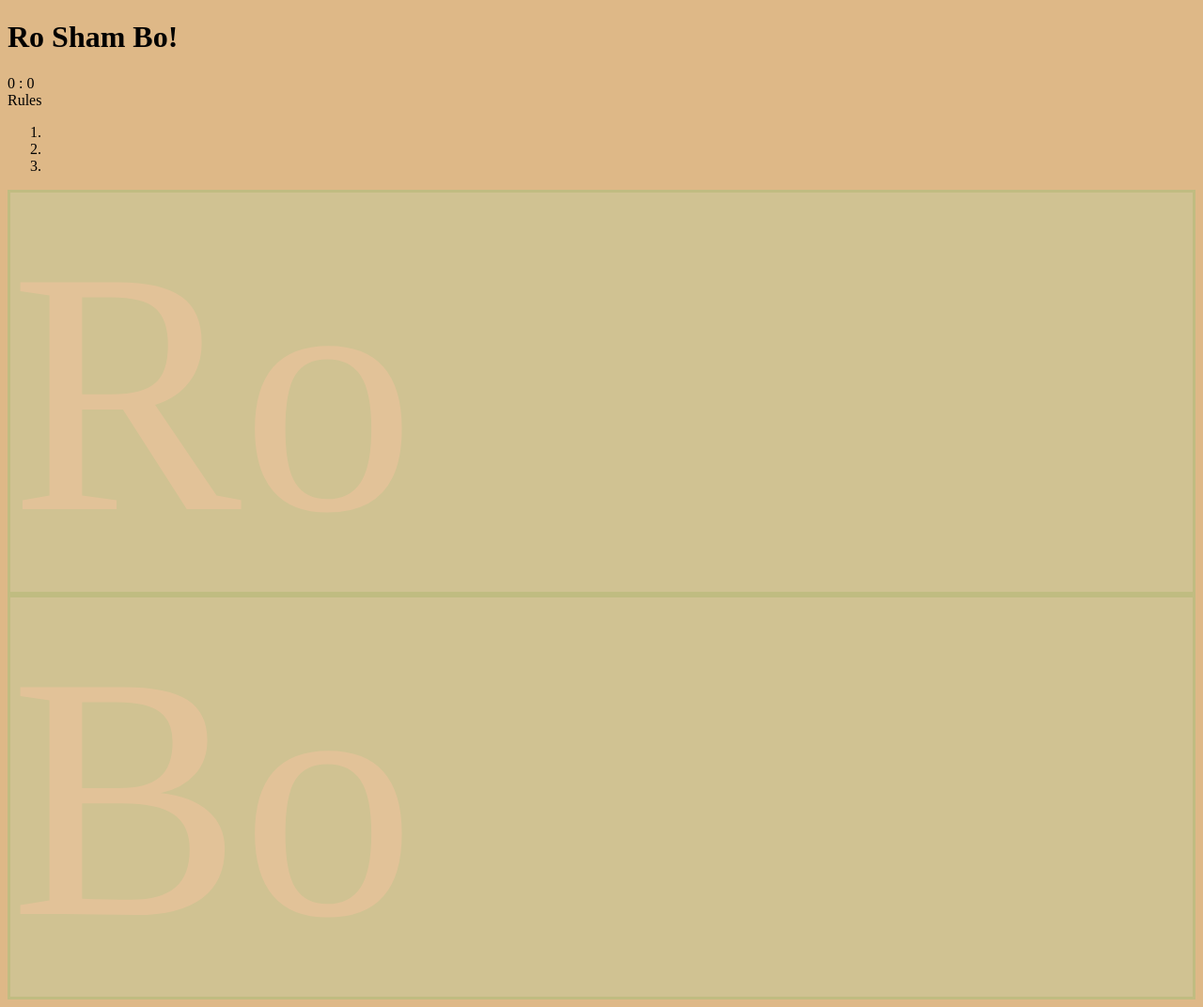
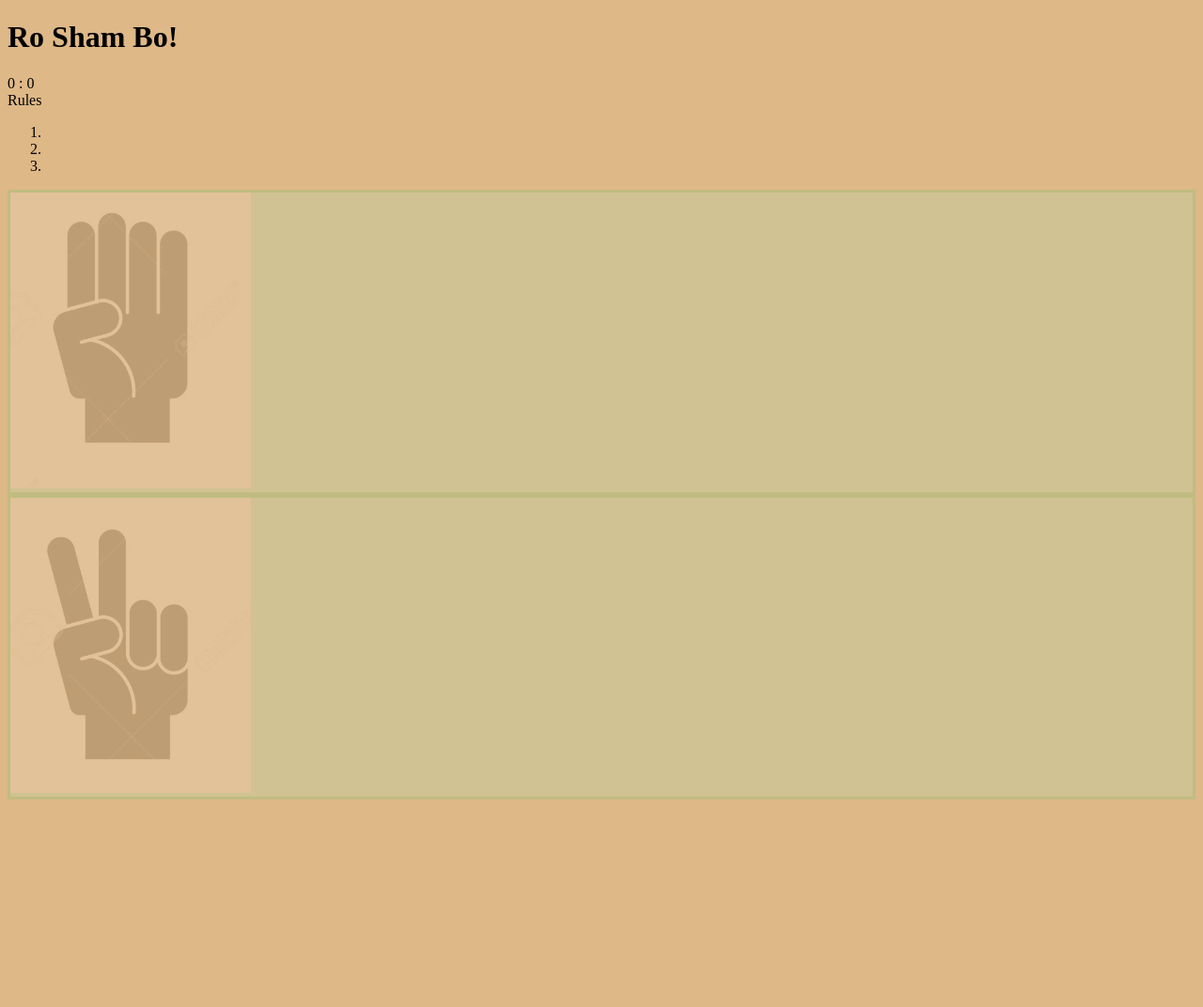
Before and after one commit to MosesSupposes/Jan-Ken-Pon, a website: page src/index.html in a window 1280 px wide. Shown: the whole page at 94% size. After the commit the page ends 859 px from the top, so only its background shows below. Drawn offline with Linux system fonts and the light colour scheme.

Commit message:
render players' choices

```diff
--- a/src/index.html
+++ b/src/index.html
@@ -31,19 +31,12 @@
     <section></section>
 
     <section>
-      <style>
-        .hand {
-          background-color: aquamarine;
-          opacity: 0.4;
-          border: 3px solid #14d561;
-          opacity: 0.14;
-          font-size: 369px;
-          color: white;
-        }
-      </style>
-
-      <div class="hand" id="player1-hand">Ro</div>
-      <div class="hand" id="player2-hand">Bo</div>
+      <div class="hand" id="player1-hand">
+        <img src="../assets/images/pon.png" alt="picture of rock hand">
+      </div>
+      <div class="hand" id="player2-hand">
+        <img src="../assets/images/ken.png" alt="picture of scissors hand">
+      </div>
     </section>
   </body>
-</html>
+  </html>
```
